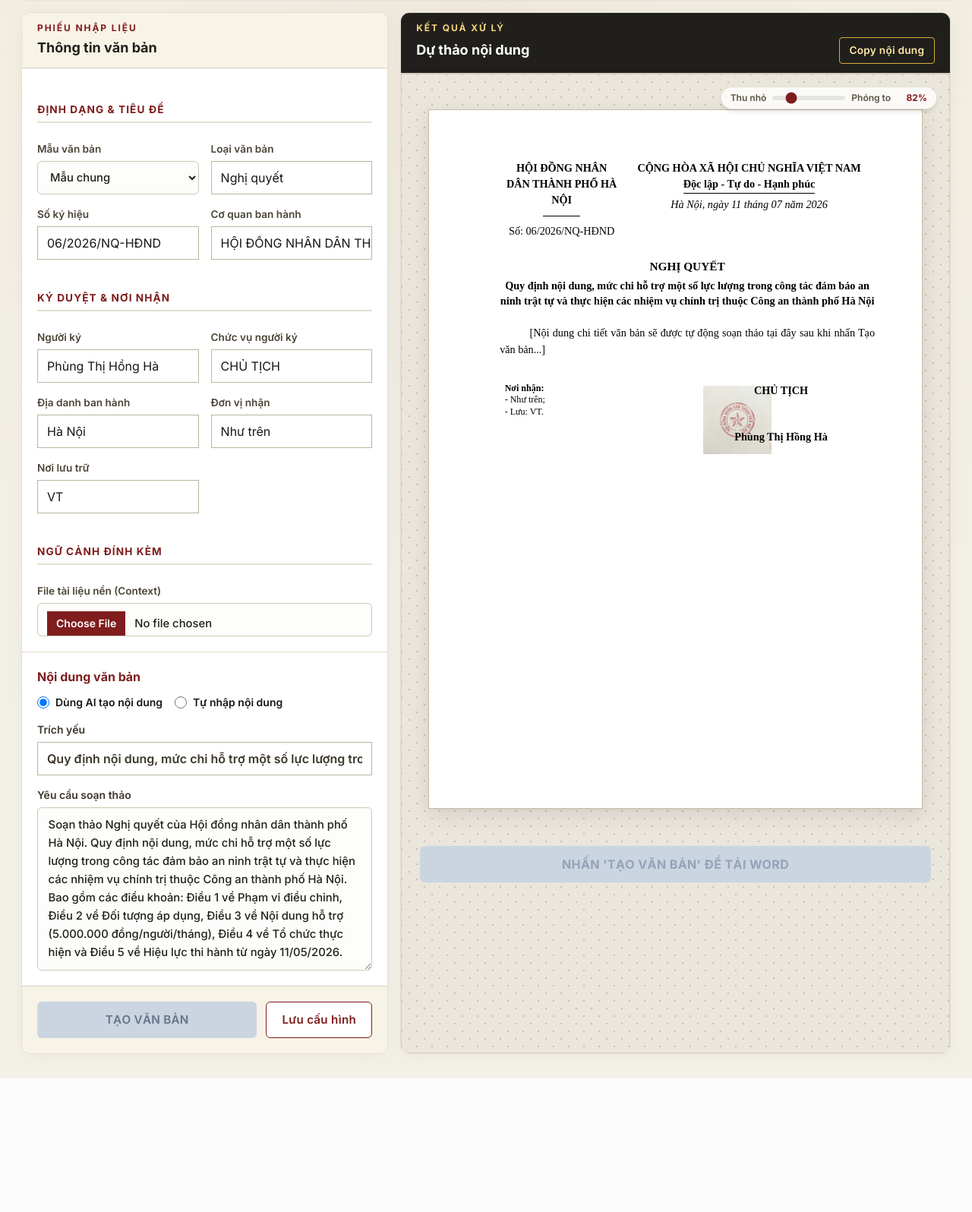
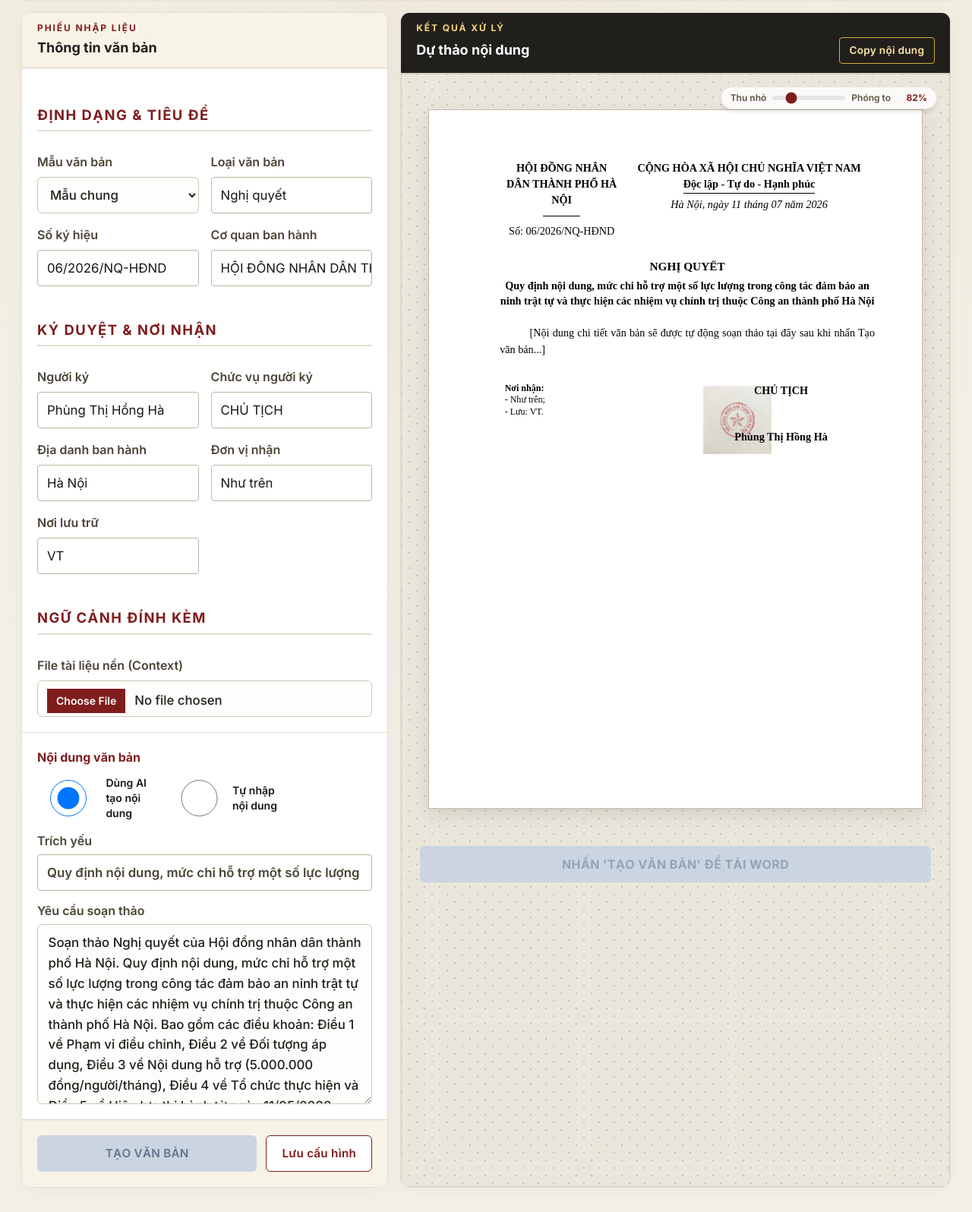
Before and after one commit to ductahuu233/he_thong_van_ban, a FastAPI app: page / in a window 1280 px wide. Shown: the part 130-1726 px from the top of the page at 76% size. Before the commit the page ends 1550 px from the top, so only its background shows below. Run offline with FastAPI, Linux system fonts and the light colour scheme; data comes from the database, SQL or seed files in the repository; some libraries are stand-ins or nearby versions; some web fonts are replaced.

Commit message:
style: increase input form text sizes, margins, heights, and label contrast for better legibility on high resolution screens

```diff
--- a/static/css/style.css
+++ b/static/css/style.css
@@ -314,13 +314,13 @@ button {
 
 /* Premium Form Layout styling */
 .form-section-title {
-  font-size: 0.85rem;
+  font-size: 1.15rem !important; /* Larger section header font */
   font-weight: 700;
   text-transform: uppercase;
   letter-spacing: 0.08em;
   color: #7f1d1d;
-  margin-top: 1.5rem;
-  margin-bottom: 0.5rem;
+  margin-top: 1.75rem;
+  margin-bottom: 0.75rem;
   padding-bottom: 0.35rem;
   border-bottom: 2px solid #e5dfd0;
   grid-column: span 2;
@@ -332,11 +332,11 @@ button {
 .input-container {
   display: flex;
   flex-direction: column;
-  gap: 0.35rem;
+  gap: 0.5rem;
 }
 
 .input-label {
-  font-size: 0.85rem;
+  font-size: 1rem !important; /* Larger label font */
   font-weight: 600;
   color: #4b4436;
 }
@@ -349,7 +349,30 @@ button {
 }
 
 .input-wrapper input,
-.input-wrapper select {
+.input-wrapper select,
+#document-form input[type="text"],
+#document-form input:not([type="file"]),
+#document-form select {
   width: 100%;
+  height: 3rem !important; /* Increased field height for legibility */
+  font-size: 1.05rem !important; /* Larger font size */
   padding-left: 0.75rem !important;
+  border-radius: 4px;
 }
+
+#document-form textarea {
+  font-size: 1.05rem !important; /* Larger text size for draft contents */
+  line-height: 1.6 !important;
+  border-radius: 4px;
+}
+
+#document-form label.flex-col {
+  gap: 0.5rem !important;
+}
+
+#document-form label.flex-col span,
+#document-form label.flex-col {
+  font-size: 1rem !important;
+  font-weight: 600;
+  color: #4b4436;
+}
```
